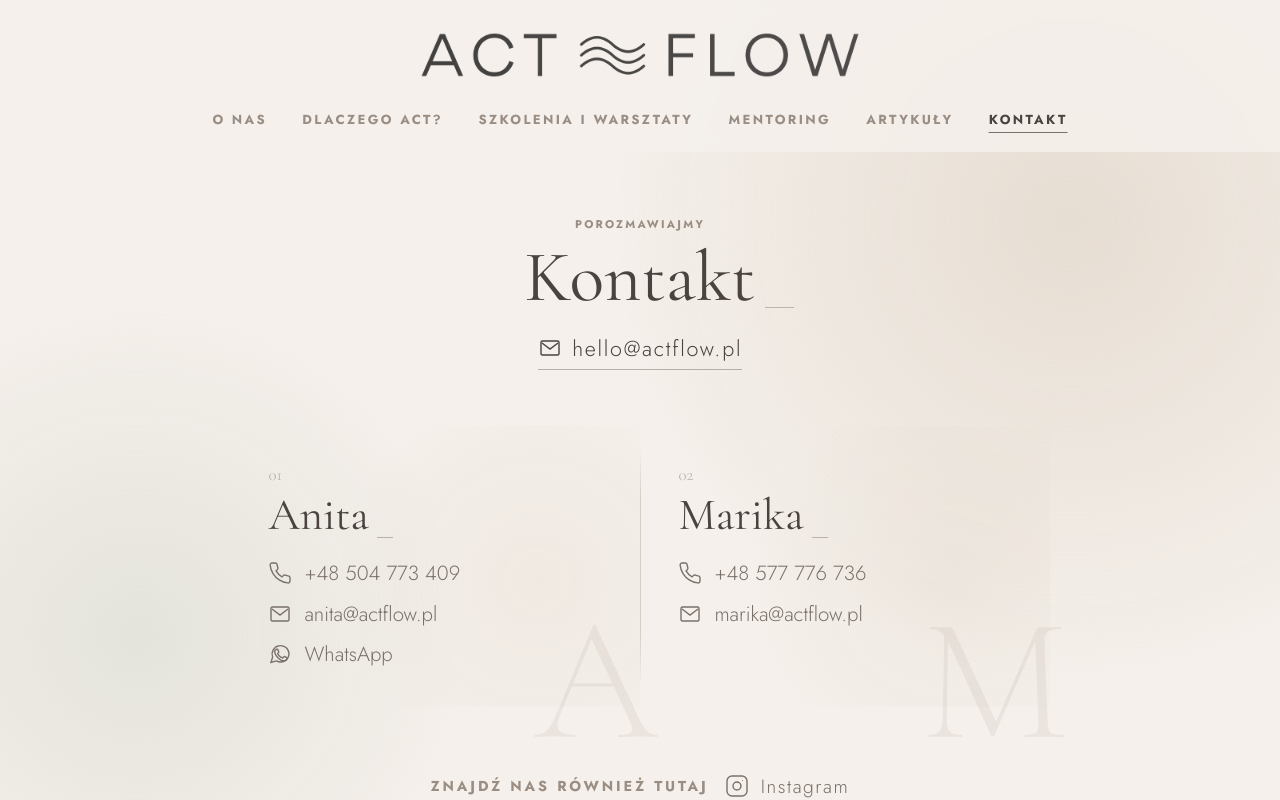
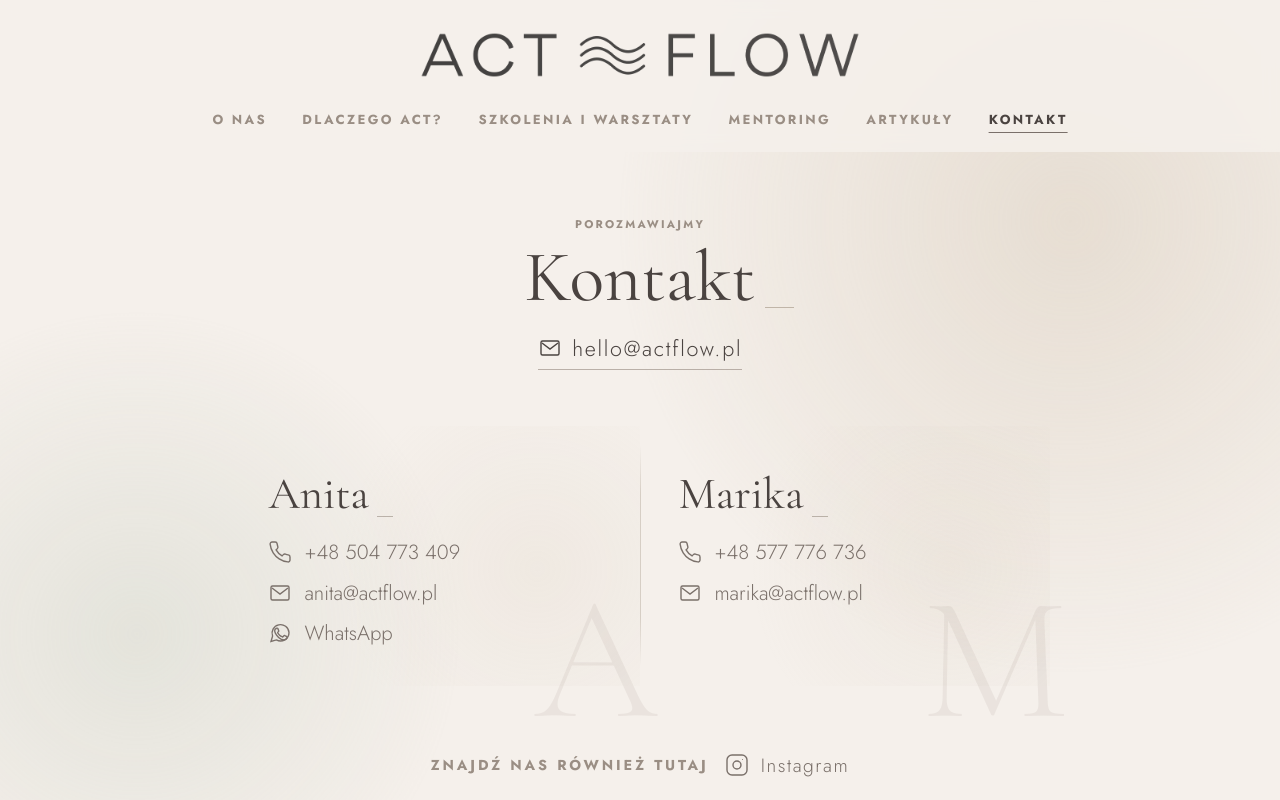
Before and after one commit to marelc/actflow, a React (Vite) app: page /kontakt in a window 1280 px wide. Shown: the top 800 px of the page. Built offline with nearby package versions, Linux system fonts and the light colour scheme.

Commit message:
Remove contact card numbering

```diff
--- a/src/pages/Kontakt.tsx
+++ b/src/pages/Kontakt.tsx
@@ -53,7 +53,6 @@
 
       <div className="contact__people">
         <article className="contact__person">
-          <p className="contact__number">01</p>
           <h2>Anita</h2>
           <div className="contact__links">
             <a href="tel:+48504773409"><PhoneIcon />+48 504 773 409</a>
@@ -70,7 +69,6 @@
         </article>
 
         <article className="contact__person">
-          <p className="contact__number">02</p>
           <h2>Marika</h2>
           <div className="contact__links">
             <a href="tel:+48577776736"><PhoneIcon />+48 577 776 736</a>
--- a/src/styles.css
+++ b/src/styles.css
@@ -390,12 +390,6 @@
 
 .contact__person:last-child::after {
   content: 'M';
-}
-
-.contact__number {
-  font-family: var(--font-serif);
-  font-size: 1.05rem;
-  color: var(--text-faint);
 }
 
 .contact__person h2 {
```
